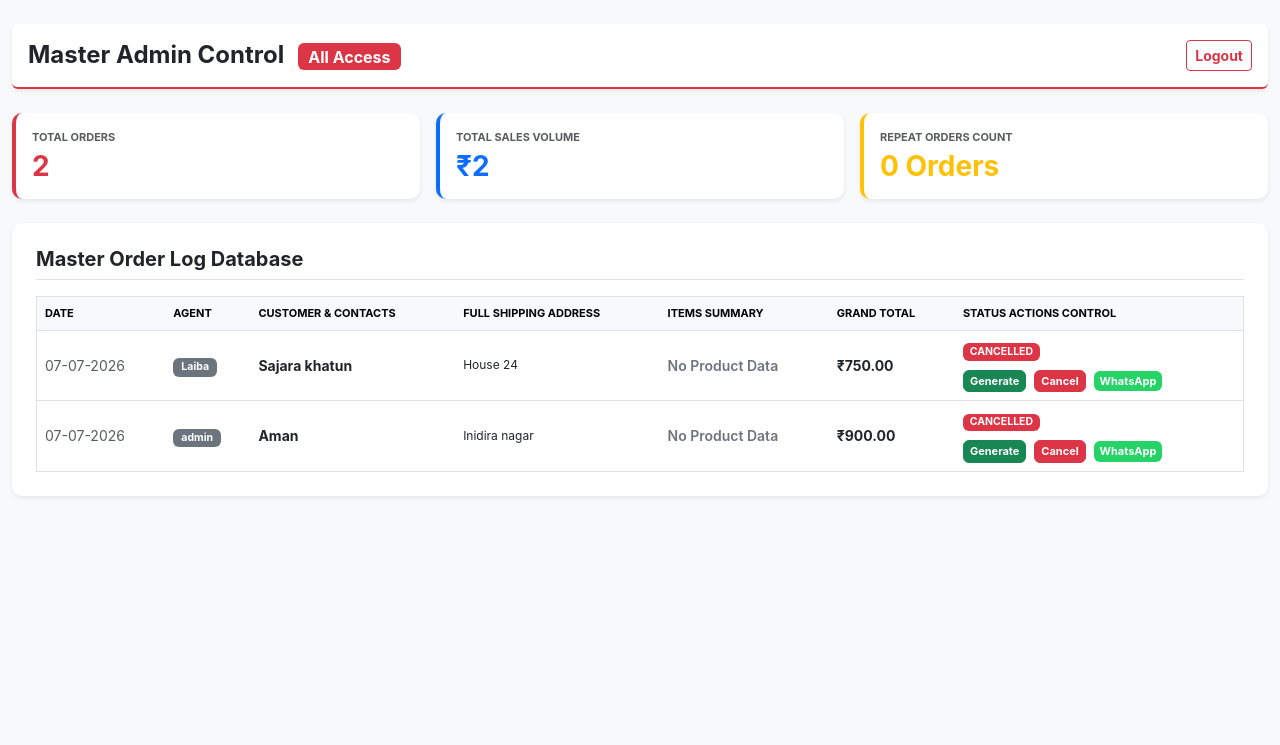
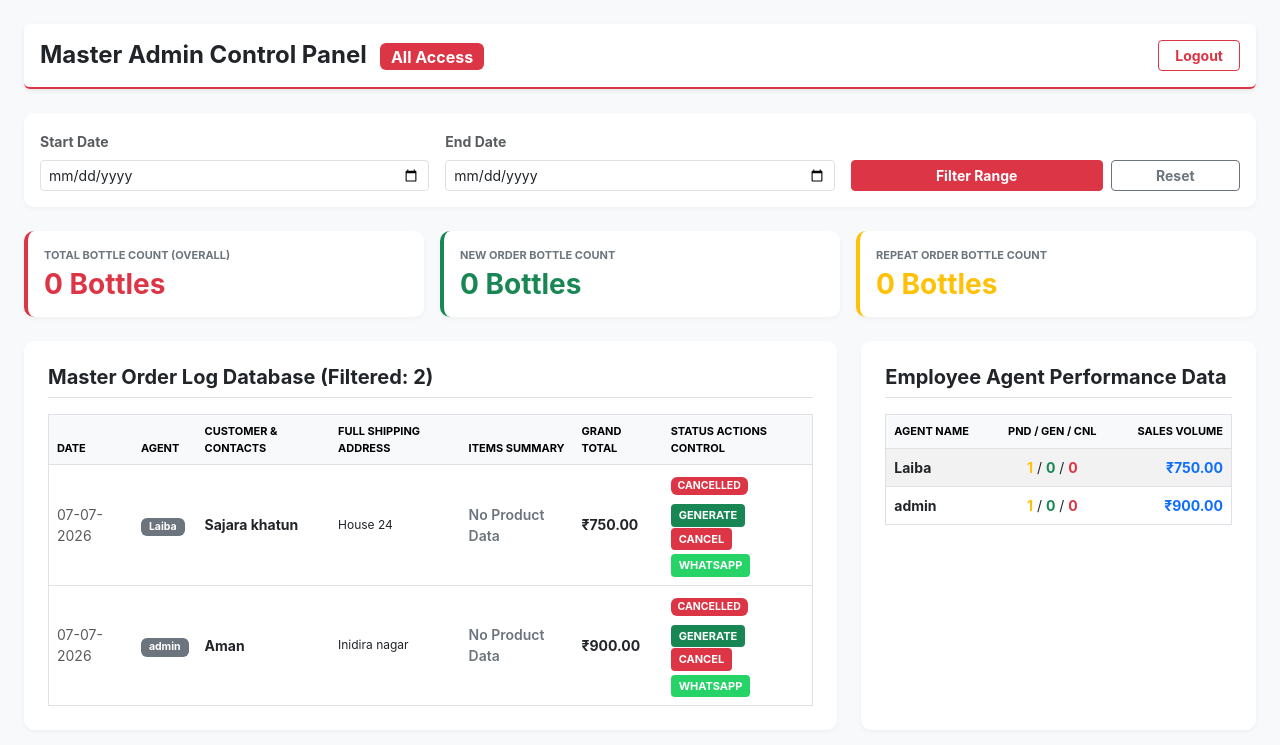
Before and after one commit to vipinrao4/crm_live, a Django app: page / in a window 1280 px wide. Shown: the top 745 px of the page. Run offline with Django 4.2, Linux system fonts and the light colour scheme; a user stored in the database is signed in; data comes from the database, SQL or seed files in the repository.

Commit message:
fix: enforce dashboard login security, restore metrics counters and patch whatsapp url encoders

```diff
--- a/crm_core/templates/crm_core/admin_control.html
+++ b/crm_core/templates/crm_core/admin_control.html
@@ -7,42 +7,62 @@
     <link href="https://cdn.jsdelivr.net/npm/bootstrap@5.3.0/dist/css/bootstrap.min.css" rel="stylesheet">
     <style>
         body { background-color: #f8f9fa; font-family: -apple-system, BlinkMacSystemFont, sans-serif; }
-        .card { border: none; border-radius: 10px; }
-        .btn-xs { padding: 2px 6px; font-size: 11px; font-weight: bold; }
+        .card { border: none; border-radius: 10px; box-shadow: 0 2px 4px rgba(0,0,0,0.04); }
+        .btn-xs { padding: 3px 8px; font-size: 11px; font-weight: bold; text-transform: uppercase; border-radius: 4px; }
+        .metrics-title { font-size: 11px; text-transform: uppercase; font-weight: bold; color: #6c757d; display: block; margin-bottom: 4px; }
     </style>
 </head>
 <body>
 
-<div class="container-fluid mt-4">
-    <div class="d-flex justify-content-between align-items-center mb-4 p-3 bg-white shadow-sm rounded border-bottom border-danger border-2">
-        <h2 class="mb-0 fs-4 fw-bold text-dark">Master Admin Control <span class="badge bg-danger fs-6 ms-2">All Access</span></h2>
-        <a href="/accounts/logout/" class="btn btn-outline-danger btn-sm fw-bold">Logout</a>
+<div class="container-fluid mt-4 px-4">
+    <div class="d-flex justify-content-between align-items-center mb-4 p-3 bg-white rounded shadow-sm border-bottom border-danger border-2">
+        <h2 class="mb-0 fs-4 fw-bold text-dark">Master Admin Control Panel <span class="badge bg-danger fs-6 ms-2">All Access</span></h2>
+        <a href="/accounts/logout/" class="btn btn-outline-danger btn-sm fw-bold px-3">Logout</a>
+    </div>
+
+    <div class="card p-3 bg-white mb-4">
+        <form method="GET" action="" class="row g-3 align-items-end">
+            <div class="col-md-4 col-sm-5">
+                <label class="form-label small fw-bold text-muted">Start Date</label>
+                <input type="date" name="start_date" class="form-control form-control-sm" value="{{ start_date }}">
+            </div>
+            <div class="col-md-4 col-sm-5">
+                <label class="form-label small fw-bold text-muted">End Date</label>
+                <input type="date" name="end_date" class="form-control form-control-sm" value="{{ end_date }}">
+            </div>
+            <div class="col-md-4 col-sm-2 d-flex gap-2">
+                <button type="submit" class="btn btn-danger btn-sm fw-bold w-100">Filter Range</button>
+                <a href="/admin-control/" class="btn btn-outline-secondary btn-sm fw-bold w-50">Reset</a>
+            </div>
+        </form>
     </div>
 
     <div class="row g-3 mb-4">
         <div class="col-md-4">
-            <div class="card p-3 shadow-sm bg-white border-start border-danger border-4">
-                <small class="text-muted fw-bold d-block mb-1 text-uppercase small" style="font-size: 11px;">Total Orders</small>
-                <h3 class="text-danger mb-0 fw-bold">{{ total_orders }}</h3>
+            <div class="card p-3 bg-white border-start border-danger border-4">
+                <span class="metrics-title">Total Bottle Count (Overall)</span>
+                <h3 class="text-danger mb-0 fw-bold">{{ total_bottle_count }} Bottles</h3>
             </div>
         </div>
         <div class="col-md-4">
-            <div class="card p-3 shadow-sm bg-white border-start border-primary border-4">
-                <small class="text-muted fw-bold d-block mb-1 text-uppercase small" style="font-size: 11px;">Total Sales Volume</small>
-                <h3 class="text-primary mb-0 fw-bold">₹{{ total_products_sold }}</h3>
+            <div class="card p-3 bg-white border-start border-success border-4">
+                <span class="metrics-title">New Order Bottle Count</span>
+                <h3 class="text-success mb-0 fw-bold">{{ new_order_bottle_count }} Bottles</h3>
             </div>
         </div>
         <div class="col-md-4">
-            <div class="card p-3 shadow-sm bg-white border-start border-warning border-4">
-                <small class="text-muted fw-bold d-block mb-1 text-uppercase small" style="font-size: 11px;">Repeat Orders Count</small>
-                <h3 class="text-warning mb-0 fw-bold">{{ repeat_orders_count }} Orders</h3>
+            <div class="card p-3 bg-white border-start border-warning border-4">
+                <span class="metrics-title">Repeat Order Bottle Count</span>
+                <h3 class="text-warning mb-0 fw-bold">{{ repeat_order_bottle_count }} Bottles</h3>
             </div>
         </div>
     </div>
 
-    <div class="card shadow-sm p-4 bg-white">
+    <div class="row g-4 mb-4">
+        <div class="col-xl-8 col-lg-7">
+            <div class="card p-4 bg-white h-100">
                 <div class="mb-3 border-bottom pb-2">
-            <h5 class="mb-0 fw-bold text-dark">Master Order Log Database</h5>
+                    <h5 class="mb-0 fw-bold text-dark">Master Order Log Database (Filtered: {{ total_orders }})</h5>
                 </div>
                 <div class="table-responsive">
                     <table class="table table-hover align-middle border mb-0 small">
@@ -61,12 +81,12 @@
                             {% for order in orders %}
                             <tr>
                                 <td class="text-muted">{{ order.date|date:"d-m-Y"|default:"10-07-2026" }}</td>
-                        <td><span class="badge bg-secondary px-2 py-1">{{ order.emp|default:"System" }}</span></td>
+                                <td><span class="badge bg-secondary px-2 py-1">{{ order.emp }}</span></td>
                                 <td>
                                     <b>{{ order.customer_name }}</b><br>
                                     <small class="text-muted">{{ order.phone }}</small>
                                 </td>
-                        <td class="text-wrap" style="max-width: 250px; font-size: 12px;">{{ order.address }}</td>
+                                <td class="text-wrap" style="max-width: 200px; font-size: 12px;">{{ order.address }}</td>
                                 <td><span class="fw-semibold text-secondary">{{ order.items }}</span></td>
                                 <td class="fw-bold text-dark">₹{{ order.total }}</td>
                                 <td>
@@ -79,22 +99,22 @@
                                             <span class="badge bg-danger text-uppercase">Cancelled</span>
                                         {% endif %}
                                         {% if order.is_repeat %}
-                                    <br><span class="badge bg-warning text-dark text-uppercase fw-bold mt-1" style="font-size:10px;">⚠️ REPEAT</span>
+                                            <br><span class="badge bg-warning text-dark px-2 py-0 text-uppercase fw-bold mt-1" style="font-size:9px;">⚠️ REPEAT</span>
                                         {% endif %}
                                     </div>
 
                                     <form method="POST" action="/update-status/{{ order.id }}/" class="d-inline">
                                         {% csrf_token %}
-                                <button type="submit" name="status" value="Generated" class="btn btn-success btn-xs text-white fw-bold me-1" style="background-color: #198754;">Generate</button>
-                                <button type="submit" name="status" value="Cancelled" class="btn btn-danger btn-xs text-white fw-bold me-1" style="background-color: #dc3545;">Cancel</button>
+                                        <button type="submit" name="status" value="Generated" class="btn btn-success btn-xs text-white me-1" style="background-color: #198754; border:none;">Generate</button>
+                                        <button type="submit" name="status" value="Cancelled" class="btn btn-danger btn-xs text-white me-1" style="background-color: #dc3545; border:none;">Cancel</button>
                                     </form>
 
-                            <a href="https://api.whatsapp.com/send?phone=91{{ order.phone }}&text=Hello%20*{{ order.customer_name }}*,%20Divjot%20Ayurveda%20se%20aapka%20order%20confirm%20ho%20gaya%20hai.%20%0A%0A*Products:*%20{{ order.items }}%0A*Total%20Amount:*%20%E2%82%B9{{ order.total }}%0A*Address:*%20{{ order.address }}%0A%0AThank%20You!" target="_blank" class="btn btn-dark btn-xs text-white fw-bold" style="background-color: #25D366; border: none;">WhatsApp</a>
+                                    <button onclick="sendWhatsApp('{{ order.phone }}', '{{ order.customer_name }}', '{{ order.items }}', '{{ order.total }}', '{{ order.address }}')" class="btn btn-dark btn-xs text-white mt-1" style="background-color: #25D366; border: none; display: block; width: fit-content;">WhatsApp</button>
                                 </td>
                             </tr>
                             {% empty %}
                             <tr>
-                        <td colspan="7" class="text-center text-muted py-4">No order database logs found.</td>
+                                <td colspan="7" class="text-center text-muted py-4">No order database logs found for this filter range.</td>
                             </tr>
                             {% endfor %}
                         </tbody>
@@ -103,5 +123,64 @@
             </div>
         </div>
 
+        <div class="col-xl-4 col-lg-5">
+            <div class="card p-4 bg-white h-100">
+                <div class="mb-3 border-bottom pb-2">
+                    <h5 class="mb-0 fw-bold text-dark">Employee Agent Performance Data</h5>
+                </div>
+                <div class="table-responsive">
+                    <table class="table table-striped align-middle border mb-0 small">
+                        <thead class="table-light text-muted text-uppercase" style="font-size: 11px;">
+                            <tr>
+                                <th>Agent Name</th>
+                                <th class="text-center">Pnd / Gen / Cnl</th>
+                                <th class="text-end">Sales Volume</th>
+                            </tr>
+                        </thead>
+                        <tbody>
+                            {% for perf in performance_list %}
+                            <tr>
+                                <td class="fw-bold text-dark">{{ perf.agent }}</td>
+                                <td class="text-center">
+                                    <span class="text-warning fw-bold">{{ perf.pending }}</span> /
+                                    <span class="text-success fw-bold">{{ perf.generated }}</span> /
+                                    <span class="text-danger fw-bold">{{ perf.cancelled }}</span>
+                                </td>
+                                <td class="text-end fw-bold text-primary">₹{{ perf.sales|floatformat:2 }}</td>
+                            </tr>
+                            {% empty %}
+                            <tr>
+                                <td colspan="3" class="text-center text-muted py-4">No active agents active in this timeframe.</td>
+                            </tr>
+                            {% endfor %}
+                        </tbody>
+                    </table>
+                </div>
+            </div>
+        </div>
+    </div>
+</div>
+
+<script>
+    function sendWhatsApp(phoneField, name, items, total, address) {
+        // Clean phone number from multiple numbers layout (split by '/' and pick first one)
+        let primaryPhone = phoneField.split('/')[0].replace(/\D/g, '').trim();
+        if (primaryPhone.length > 10) {
+            primaryPhone = primaryPhone.slice(-10);
+        }
+
+        // Clean up text text variables to safe characters format
+        let safeItems = items.replace(/[&#+]/g, ' ');
+        let safeAddress = address.replace(/[&#+]/g, ' ');
+
+        let textMessage = `Hello *${name}*,\n\nDivjot Ayurveda se aapka order confirm ho gaya hai.\n\n*Products:* ${safeItems}\n*Total Amount:* ₹${total}\n*Address:* ${safeAddress}\n\nThank You!`;
+        let encodedText = encodeURIComponent(textMessage);
+
+        // Universal redirection to standard mobile/web application API
+        let whatsappUrl = `https://api.whatsapp.com/send?phone=91${primaryPhone}&text=${encodedText}`;
+        window.open(whatsappUrl, '_blank');
+    }
+</script>
+
 </body>
 </html>
--- a/crm_core/views.py
+++ b/crm_core/views.py
@@ -4,40 +4,79 @@ from .models import Order
 from django.db.models import Q
 from datetime import datetime
 from django.http import HttpResponse, JsonResponse
+from collections import Counter
+from django.contrib.auth.models import User
+
+# Helper function to extract bottle counts from order items summary text
+def extract_bottles_from_text(items_text):
+    if not items_text:
+        return 0
+    import re
+    # Matches patterns like (x2) or (x 5) or x3
+    matches = re.findall(r'x\s*(\d+)', items_text.lower())
+    total_qty = 0
+    for m in matches:
+        try: total_qty += int(m)
+        except ValueError: pass
+    # Fallback: if no (xN) pattern found but there is text, assume at least 1 bottle per item comma-separated
+    if total_qty == 0 and items_text.strip() and "no product" not in items_text.lower():
+        total_qty = len([i for i in items_text.split(',') if i.strip()])
+    return total_qty
 
 @login_required
 def dashboard(request):
+    # Strict validation: Only staff or superusers can enter admin control
     if not request.user.is_staff and not request.user.is_superuser:
         return redirect('emp_dashboard')
 
-    try:
-        orders = Order.objects.all().order_by('-id')
-        total_orders = orders.count()
-    except Exception:
-        orders = []
-        total_orders = 0
+    # Date Filter Logic
+    start_date_str = request.GET.get('start_date', '').strip()
+    end_date_str = request.GET.get('end_date', '').strip()
 
-    # SAFE FIELD LOOKUP FOR COUNTERS
+    orders = Order.objects.all().order_by('-id')
+
+    if start_date_str and end_date_str:
+        try:
+            s_date = datetime.strptime(start_date_str, '%Y-%m-%d').date()
+            e_date = datetime.strptime(end_date_str, '%Y-%m-%d').date()
+            orders = orders.filter(date__range=[s_date, e_date])
+        except Exception:
+            pass
+
+    total_orders = orders.count()
+
+    # Repeat logic base on full phone numbers pool
+    all_global_orders = Order.objects.all()
     raw_phone_pool = []
-    for order in orders:
-        p_val = getattr(order, 'phone', getattr(order, 'customer_phone', ''))
+    for o in all_global_orders:
+        p_val = getattr(o, 'phone', getattr(o, 'customer_phone', ''))
         if p_val:
             for num in p_val.split('/'):
                 c_num = num.strip()
                 if c_num: raw_phone_pool.append(c_num)
 
-    from collections import Counter
     phone_counts = Counter(raw_phone_pool)
 
-    repeat_counter = 0
+    # Metrics Counters initialization
+    total_bottle_count = 0
+    new_order_bottle_count = 0
+    repeat_order_bottle_count = 0
+
+    # Agent Performance Map initialization
+    agent_perf_map = {}
+
     parsed_orders = []
-
     for order in orders:
         p_val = getattr(order, 'phone', getattr(order, 'customer_phone', ''))
         a_val = getattr(order, 'address', getattr(order, 'customer_address', ''))
         i_val = getattr(order, 'items', getattr(order, 'products', 'No Product Data'))
         t_val = getattr(order, 'total', getattr(order, 'grand_total', 0))
 
+        # Determine Employee name safely
+        raw_emp = getattr(order, 'emp', getattr(order, 'employee', 'System'))
+        emp_name = getattr(raw_emp, 'username', str(raw_emp))
+
+        # Calculate repeat status
         is_repeat = False
         if p_val:
             for segment in p_val.split('/'):
@@ -46,14 +85,37 @@ def dashboard(request):
                     is_repeat = True
                     break
 
+        # Calculate specific bottle counts for this order row
+        bottles_in_order = extract_bottles_from_text(i_val)
+
+        total_bottle_count += bottles_in_order
         if is_repeat:
-            repeat_counter += 1
+            repeat_order_bottle_count += bottles_in_order
+        else:
+            new_order_bottle_count += bottles_in_order
 
-        # Binding pure python primitives safely to bypass model attributes template rendering crashes
+        # Populate Agent performance map logs
+        if emp_name not in agent_perf_map:
+            agent_perf_map[emp_name] = {'pending': 0, 'generated': 0, 'cancelled': 0, 'total_sales': 0.0}
+
+        status_clean = str(order.status).lower().strip()
+        if 'pending' in status_clean:
+            agent_perf_map[emp_name]['pending'] += 1
+        elif 'generated' in status_clean:
+            agent_perf_map[emp_name]['generated'] += 1
+        elif 'cancel' in status_clean:
+            agent_perf_map[emp_name]['cancelled'] += 1
+
+        try:
+            if 'cancel' not in status_clean:
+                agent_perf_map[emp_name]['total_sales'] += float(t_val or 0)
+        except Exception:
+            pass
+
         parsed_orders.append({
             'id': order.id,
             'date': order.date if hasattr(order, 'date') else None,
-            'emp': getattr(order, 'emp', getattr(order, 'employee', 'System')),
+            'emp': emp_name,
             'customer_name': order.customer_name,
             'phone': p_val,
             'address': a_val,
@@ -63,11 +125,26 @@ def dashboard(request):
             'is_repeat': is_repeat
         })
 
+    # Convert agent performance map to structured list for template rendering
+    performance_list = []
+    for agent, metrics in agent_perf_map.items():
+        performance_list.append({
+            'agent': agent,
+            'pending': metrics['pending'],
+            'generated': metrics['generated'],
+            'cancelled': metrics['cancelled'],
+            'sales': metrics['total_sales']
+        })
+
     context = {
         'orders': parsed_orders,
         'total_orders': total_orders,
-        'total_products_sold': total_orders,
-        'repeat_orders_count': repeat_counter,
+        'total_bottle_count': total_bottle_count,
+        'new_order_bottle_count': new_order_bottle_count,
+        'repeat_order_bottle_count': repeat_order_bottle_count,
+        'performance_list': performance_list,
+        'start_date': start_date_str,
+        'end_date': end_date_str
     }
     return render(request, 'crm_core/admin_control.html', context)
 
@@ -199,6 +276,16 @@ def emp_dashboard_view(request):
     except Exception:
         my_orders = []
 
+    # Count repeat logic for employee table display
+    raw_phones_all = []
+    for o in Order.objects.all():
+        ph_str = getattr(o, 'phone', getattr(o, 'customer_phone', ''))
+        if ph_str:
+            for num in ph_str.split('/'):
+                c_num = num.strip()
+                if c_num: raw_phones_all.append(c_num)
+    phone_counts_global = Counter(raw_phones_all)
+
     total_orders_count = len(my_orders)
     total_sales_amount = 0
     repeat_counter = 0
@@ -221,7 +308,7 @@ def emp_dashboard_view(request):
         if p_val:
             for segment in p_val.split('/'):
                 seg_clean = segment.strip()
-                if seg_clean and phone_counts[seg_clean] > 1:
+                if seg_clean and phone_counts_global[seg_clean] > 1:
                     is_repeat = True
                     break
 
@@ -257,7 +344,6 @@ def emp_dashboard_view(request):
     if not orders_rows:
         orders_rows = """<tr><td colspan="7" class="text-center text-muted py-4">Koi order logs nahi mile.</td></tr>"""
 
-    from django.http import HttpResponse
     success_msg = "Order successfully submit ho gaya!" if message == "success" else "Updates successfully save ho gaye hain!"
     alert_box = f'<div class="alert alert-success fw-bold shadow-sm mb-3">➔ {success_msg}</div>' if message in ["success", "update_success"] else ""
     if "error" in message:
@@ -583,4 +669,3 @@ def emp_dashboard_view(request):
     </body>
     </html>
     """
-    return HttpResponse(html_content)
```
Lines whose indentation alone changed are shown as unchanged.
